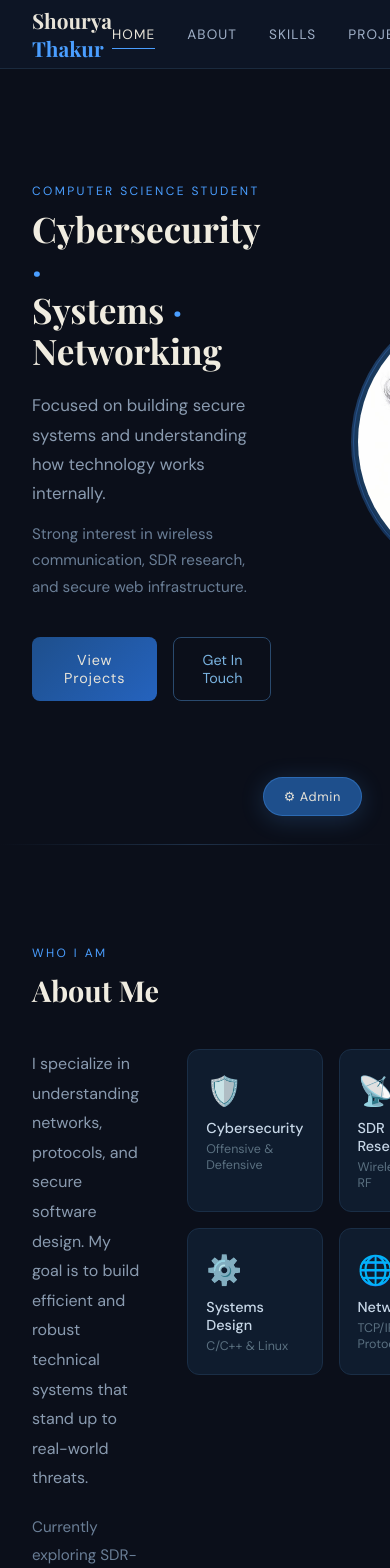
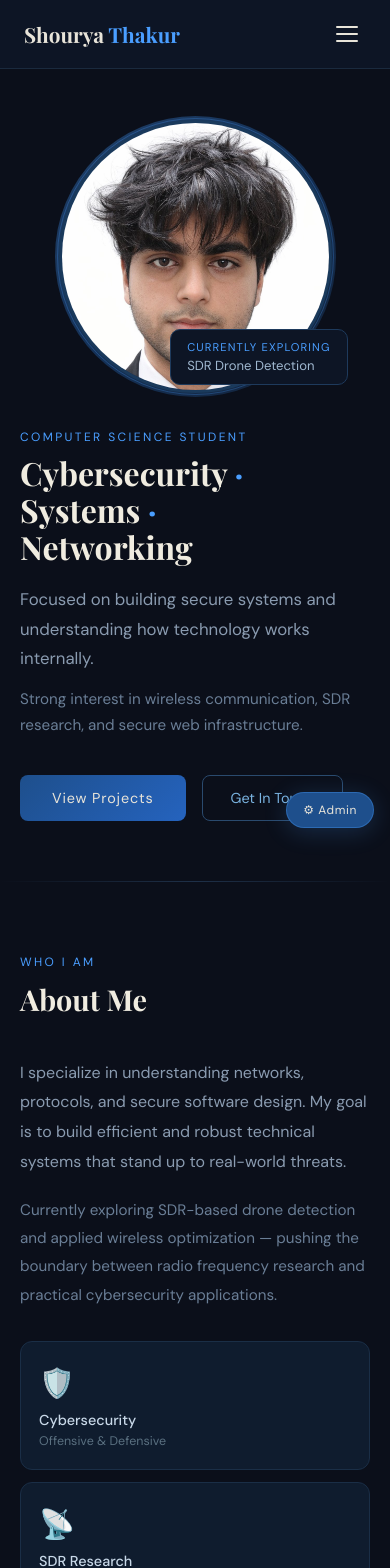
Before and after one commit to shouryathakur-sorcerer/shourya-portfolio, a React (Vite) app: page / in a window 390 px wide. Shown: the top 1568 px of the page. Built offline with nearby package versions, Linux system fonts and the light colour scheme.

Commit message:
Update Portfolio.jsx

```diff
--- a/src/Portfolio.jsx
+++ b/src/Portfolio.jsx
@@ -53,6 +53,7 @@ function SkillBar({ skill, delay }) {
 export default function Portfolio({ data, onOpenAdmin }) {
   const [active, setActive] = useState("Home");
   const [scrolled, setScrolled] = useState(false);
+  const [menuOpen, setMenuOpen] = useState(false);
   const { meta, about, skills, projects, research, contact } = data;
 
   useEffect(() => {
@@ -61,8 +62,14 @@ export default function Portfolio({ data, onOpenAdmin }) {
     return () => window.removeEventListener("scroll", h);
   }, []);
 
+  // Close menu on scroll
+  useEffect(() => {
+    if (menuOpen && scrolled) setMenuOpen(false);
+  }, [scrolled]);
+
   const scrollTo = (id) => {
     setActive(id);
+    setMenuOpen(false);
     const el = document.getElementById(id.toLowerCase());
     if (el) el.scrollIntoView({ behavior: "smooth" });
   };
@@ -72,12 +79,19 @@ export default function Portfolio({ data, onOpenAdmin }) {
       <style>{`
         * { box-sizing: border-box; margin: 0; padding: 0; }
         html { scroll-behavior: smooth; }
-        body { background: #0b0f1a; }
+        body { background: #0b0f1a; overflow-x: hidden; }
         ::selection { background: #4a9eff33; color: #fff; }
+
         .nav-link { cursor: pointer; color: #a0b0c8; font-family: 'DM Sans', sans-serif; font-size: 0.85rem; letter-spacing: 0.08em; text-transform: uppercase; padding: 6px 0; position: relative; transition: color 0.3s; }
         .nav-link::after { content: ''; position: absolute; bottom: 0; left: 0; width: 0; height: 1px; background: #4a9eff; transition: width 0.3s; }
         .nav-link:hover, .nav-link.active { color: #e8e4d9; }
         .nav-link:hover::after, .nav-link.active::after { width: 100%; }
+
+        .nav-link-mobile { cursor: pointer; color: #a0b0c8; font-family: 'DM Sans', sans-serif; font-size: 1rem; letter-spacing: 0.1em; text-transform: uppercase; padding: 16px 0; border-bottom: 1px solid #1a2a3e; display: block; width: 100%; transition: color 0.2s; }
+        .nav-link-mobile:last-child { border-bottom: none; }
+        .nav-link-mobile.active { color: #4a9eff; }
+        .nav-link-mobile:hover { color: #e8e4d9; }
+
         .project-card { transition: transform 0.35s ease, box-shadow 0.35s ease; cursor: default; }
         .project-card:hover { transform: translateY(-6px); box-shadow: 0 20px 50px rgba(74,158,255,0.12); }
         .tag { display: inline-block; padding: 3px 10px; border-radius: 20px; font-size: 0.72rem; letter-spacing: 0.06em; font-family: 'DM Sans', sans-serif; border: 1px solid #2a4a6e; color: #7ab3e0; margin: 3px 3px 3px 0; }
@@ -90,6 +104,51 @@ export default function Portfolio({ data, onOpenAdmin }) {
         @keyframes fadeUp { from { opacity: 0; transform: translateY(30px); } to { opacity: 1; transform: translateY(0); } }
         .admin-fab { position: fixed; bottom: 28px; right: 28px; z-index: 200; background: #1e4f8c; border: 1px solid #4a9eff55; border-radius: 50px; color: #e8e4d9; cursor: pointer; font-family: 'DM Sans', sans-serif; font-size: 0.8rem; letter-spacing: 0.05em; padding: 10px 20px; transition: background 0.2s, transform 0.2s; box-shadow: 0 4px 24px rgba(74,158,255,0.2); }
         .admin-fab:hover { background: #2563be; transform: translateY(-2px); }
+        .hamburger { display: none; background: none; border: none; cursor: pointer; padding: 8px; color: #e8e4d9; flex-direction: column; gap: 5px; }
+        .hamburger span { display: block; width: 22px; height: 2px; background: currentColor; border-radius: 2px; transition: all 0.3s; }
+        .mobile-menu { display: none; position: fixed; top: 68px; left: 0; right: 0; background: rgba(11,15,26,0.98); backdrop-filter: blur(16px); border-bottom: 1px solid #1a2a3e; z-index: 99; padding: 0 24px; }
+
+        /* Hero grid */
+        .hero-grid { display: flex; align-items: center; gap: 64px; }
+        .hero-image-wrap { flex: 0 0 320px; display: flex; justify-content: center; align-items: center; }
+
+        /* About grid */
+        .about-grid { display: grid; grid-template-columns: 1fr 1fr; gap: 48px; }
+        .focus-grid { display: grid; grid-template-columns: 1fr 1fr; gap: 16px; }
+
+        /* Skills grid */
+        .skills-grid { display: grid; grid-template-columns: 1fr 1fr; gap: 16px 48px; }
+
+        /* Projects grid */
+        .projects-grid { display: grid; grid-template-columns: 1fr 1fr; gap: 24px; }
+
+        /* ── MOBILE ── */
+        @media (max-width: 768px) {
+          .hamburger { display: flex; }
+          .desktop-nav { display: none !important; }
+          .mobile-menu { display: block; }
+          .mobile-menu.closed { display: none; }
+
+          .hero-grid { flex-direction: column-reverse; gap: 36px; padding-top: 20px; }
+          .hero-image-wrap { flex: none; width: 100%; }
+
+          .about-grid { grid-template-columns: 1fr; gap: 32px; }
+          .focus-grid { grid-template-columns: 1fr 1fr; gap: 12px; }
+
+          .skills-grid { grid-template-columns: 1fr; gap: 0; }
+
+          .projects-grid { grid-template-columns: 1fr; gap: 20px; }
+
+          .section-pad { padding: 72px 20px !important; }
+          .hero-section { padding: 100px 20px 60px !important; }
+          .contact-section { padding: 72px 20px !important; }
+
+          .admin-fab { bottom: 16px; right: 16px; font-size: 0.75rem; padding: 9px 16px; }
+        }
+
+        @media (max-width: 420px) {
+          .focus-grid { grid-template-columns: 1fr; }
+        }
       `}</style>
 
       {/* Admin FAB */}
@@ -103,32 +162,47 @@ export default function Portfolio({ data, onOpenAdmin }) {
         borderBottom: "1px solid #1a2a3e",
         transition: "background 0.4s",
       }}>
-        <div style={{ maxWidth: 1100, margin: "0 auto", padding: "0 32px", height: 68, display: "flex", alignItems: "center", justifyContent: "space-between" }}>
+        <div style={{ maxWidth: 1100, margin: "0 auto", padding: "0 24px", height: 68, display: "flex", alignItems: "center", justifyContent: "space-between" }}>
           <div onClick={() => scrollTo("Home")} style={{ cursor: "pointer" }}>
             <span style={{ fontFamily: "'Playfair Display', serif", fontSize: "1.3rem", fontWeight: 700, color: "#e8e4d9" }}>
               {meta.name.split(" ")[0]} <span style={{ color: "#4a9eff" }}>{meta.name.split(" ").slice(1).join(" ")}</span>
             </span>
           </div>
-          <div style={{ display: "flex", gap: 32 }}>
+          {/* Desktop nav */}
+          <div className="desktop-nav" style={{ display: "flex", gap: 32 }}>
             {NAV_LINKS.map((l) => (
               <span key={l} className={`nav-link${active === l ? " active" : ""}`} onClick={() => scrollTo(l)}>{l}</span>
             ))}
           </div>
+          {/* Hamburger */}
+          <button className="hamburger" onClick={() => setMenuOpen(o => !o)} aria-label="Toggle menu">
+            <span style={{ transform: menuOpen ? "rotate(45deg) translate(5px, 5px)" : "none" }} />
+            <span style={{ opacity: menuOpen ? 0 : 1 }} />
+            <span style={{ transform: menuOpen ? "rotate(-45deg) translate(5px, -5px)" : "none" }} />
+          </button>
         </div>
       </nav>
 
+      {/* Mobile menu */}
+      <div className={`mobile-menu${menuOpen ? "" : " closed"}`}>
+        {NAV_LINKS.map((l) => (
+          <span key={l} className={`nav-link-mobile${active === l ? " active" : ""}`} onClick={() => scrollTo(l)}>{l}</span>
+        ))}
+      </div>
+
       {/* HERO */}
-      <section id="home" style={{ minHeight: "100vh", display: "flex", alignItems: "center", padding: "100px 32px 60px", maxWidth: 1100, margin: "0 auto", gap: 64 }}>
+      <section id="home" className="hero-section" style={{ minHeight: "100vh", display: "flex", alignItems: "center", padding: "100px 32px 60px", maxWidth: 1100, margin: "0 auto" }}>
+        <div className="hero-grid" style={{ width: "100%" }}>
           <div style={{ flex: 1, opacity: 0, animation: "fadeUp 0.8s ease 0.1s forwards" }}>
             <p className="slabel">{meta.role}</p>
-          <h1 style={{ fontFamily: "'Playfair Display', serif", fontSize: "clamp(2.2rem, 5vw, 3.8rem)", fontWeight: 700, lineHeight: 1.15, marginBottom: 20, color: "#f0ece0" }}>
+            <h1 style={{ fontFamily: "'Playfair Display', serif", fontSize: "clamp(2rem, 5vw, 3.8rem)", fontWeight: 700, lineHeight: 1.15, marginBottom: 20, color: "#f0ece0" }}>
               {meta.heroLine1} <span style={{ color: "#4a9eff" }}>·</span><br />
               {meta.heroLine2} <span style={{ color: "#4a9eff" }}>·</span><br />
               {meta.heroLine3}
             </h1>
             <p style={{ fontFamily: "'DM Sans', sans-serif", color: "#8a9bb0", fontSize: "1.05rem", lineHeight: 1.75, maxWidth: 440, marginBottom: 12 }}>{meta.heroBio}</p>
             <p style={{ fontFamily: "'DM Sans', sans-serif", color: "#6a7e96", fontSize: "0.95rem", lineHeight: 1.75, maxWidth: 440, marginBottom: 36 }}>{meta.heroSub}</p>
-          <div style={{ display: "flex", gap: 16 }}>
+            <div style={{ display: "flex", gap: 16, flexWrap: "wrap" }}>
               <button className="btn-primary" onClick={() => scrollTo("Projects")}>View Projects</button>
               <button onClick={() => scrollTo("Contact")} style={{ background: "transparent", border: "1px solid #2a4a6e", borderRadius: 8, color: "#7ab3e0", cursor: "pointer", fontFamily: "'DM Sans', sans-serif", fontSize: "0.9rem", padding: "13px 28px", transition: "border-color 0.3s, color 0.3s" }}
                 onMouseOver={e => { e.currentTarget.style.borderColor = "#4a9eff"; e.currentTarget.style.color = "#e8e4d9"; }}
@@ -136,47 +210,19 @@ export default function Portfolio({ data, onOpenAdmin }) {
               >Get In Touch</button>
             </div>
           </div>
-        <div style={{ flex: "0 0 320px", display: "flex", justifyContent: "center", alignItems: "center", opacity: 0, animation: "fadeUp 0.8s ease 0.3s forwards" }}>
+          <div className="hero-image-wrap" style={{ opacity: 0, animation: "fadeUp 0.8s ease 0.3s forwards" }}>
             <div style={{ position: "relative" }}>
-            {/* Outer glow ring */}
-            <div style={{
-              position: "absolute", inset: -4, borderRadius: "50%",
-              background: "linear-gradient(135deg, #4a9eff55, #1e4f8c88, #4a9eff22)",
-              zIndex: 0,
-            }} />
-            {/* Mid ring */}
-            <div style={{
-              position: "absolute", inset: -2, borderRadius: "50%",
-              border: "1.5px solid #4a9eff44",
-              zIndex: 1,
-            }} />
-            {/* Photo */}
+              <div style={{ position: "absolute", inset: -4, borderRadius: "50%", background: "linear-gradient(135deg, #4a9eff55, #1e4f8c88, #4a9eff22)", zIndex: 0 }} />
+              <div style={{ position: "absolute", inset: -2, borderRadius: "50%", border: "1.5px solid #4a9eff44", zIndex: 1 }} />
               <img
                 src={profileImg}
                 alt="Shourya Thakur"
-              style={{
-                width: 280,
-                height: 280,
-                borderRadius: "50%",
-                objectFit: "cover",
-                objectPosition: "center top",
-                display: "block",
-                position: "relative",
-                zIndex: 2,
-                border: "3px solid #1a3a5c",
-              }}
+                style={{ width: "min(280px, 70vw)", height: "min(280px, 70vw)", borderRadius: "50%", objectFit: "cover", objectPosition: "center top", display: "block", position: "relative", zIndex: 2, border: "3px solid #1a3a5c" }}
               />
-            {/* Badge */}
-            <div style={{
-              position: "absolute", bottom: 8, right: -16, zIndex: 3,
-              background: "#0d1525",
-              border: "1px solid #1e3a5c",
-              borderRadius: 10,
-              padding: "10px 16px",
-              backdropFilter: "blur(8px)",
-            }}>
+              <div style={{ position: "absolute", bottom: 8, right: -16, zIndex: 3, background: "#0d1525", border: "1px solid #1e3a5c", borderRadius: 10, padding: "10px 16px", backdropFilter: "blur(8px)" }}>
                 <p style={{ fontFamily: "'DM Sans', sans-serif", fontSize: "0.7rem", color: "#4a9eff", letterSpacing: "0.1em", textTransform: "uppercase", margin: 0 }}>Currently Exploring</p>
                 <p style={{ fontFamily: "'DM Sans', sans-serif", fontSize: "0.82rem", color: "#a0b8d0", marginTop: 3, margin: "3px 0 0" }}>{meta.currentlyExploring}</p>
+              </div>
             </div>
           </div>
         </div>
@@ -184,15 +230,15 @@ export default function Portfolio({ data, onOpenAdmin }) {
       <div className="divider" />
 
       {/* ABOUT */}
-      <section id="about" style={{ padding: "100px 32px", maxWidth: 1100, margin: "0 auto" }}>
+      <section id="about" className="section-pad" style={{ padding: "100px 32px", maxWidth: 1100, margin: "0 auto" }}>
         <FadeIn><p className="slabel">Who I Am</p><h2 style={{ fontFamily: "'Playfair Display', serif", fontSize: "clamp(1.8rem,3vw,2.6rem)", fontWeight: 700, marginBottom: 40, color: "#f0ece0" }}>About Me</h2></FadeIn>
-        <div style={{ display: "grid", gridTemplateColumns: "1fr 1fr", gap: 48 }}>
+        <div className="about-grid">
           <FadeIn delay={0.1}>
             <p style={{ fontFamily: "'DM Sans', sans-serif", color: "#8a9bb0", fontSize: "1rem", lineHeight: 1.85, marginBottom: 20 }}>{about.para1}</p>
             <p style={{ fontFamily: "'DM Sans', sans-serif", color: "#6a7e96", fontSize: "0.95rem", lineHeight: 1.85 }}>{about.para2}</p>
           </FadeIn>
           <FadeIn delay={0.2}>
-            <div style={{ display: "grid", gridTemplateColumns: "1fr 1fr", gap: 16 }}>
+            <div className="focus-grid">
               {about.focusAreas.map((item) => (
                 <div key={item.label} style={{ background: "#0f1c2e", border: "1px solid #1a2e46", borderRadius: 12, padding: "20px 18px" }}>
                   <div style={{ fontSize: "1.8rem", marginBottom: 10 }}>{item.icon}</div>
@@ -207,18 +253,18 @@ export default function Portfolio({ data, onOpenAdmin }) {
       <div className="divider" />
 
       {/* SKILLS */}
-      <section id="skills" style={{ padding: "100px 32px", maxWidth: 1100, margin: "0 auto" }}>
+      <section id="skills" className="section-pad" style={{ padding: "100px 32px", maxWidth: 1100, margin: "0 auto" }}>
         <FadeIn><p className="slabel">Expertise</p><h2 style={{ fontFamily: "'Playfair Display', serif", fontSize: "clamp(1.8rem,3vw,2.6rem)", fontWeight: 700, marginBottom: 50, color: "#f0ece0" }}>Technical Skills</h2></FadeIn>
-        <div style={{ display: "grid", gridTemplateColumns: "1fr 1fr", gap: "16px 48px" }}>
+        <div className="skills-grid">
           {skills.map((s, i) => <SkillBar key={s.name + i} skill={s} delay={i * 0.07} />)}
         </div>
       </section>
       <div className="divider" />
 
       {/* PROJECTS */}
-      <section id="projects" style={{ padding: "100px 32px", maxWidth: 1100, margin: "0 auto" }}>
+      <section id="projects" className="section-pad" style={{ padding: "100px 32px", maxWidth: 1100, margin: "0 auto" }}>
         <FadeIn><p className="slabel">Portfolio</p><h2 style={{ fontFamily: "'Playfair Display', serif", fontSize: "clamp(1.8rem,3vw,2.6rem)", fontWeight: 700, marginBottom: 50, color: "#f0ece0" }}>Projects</h2></FadeIn>
-        <div style={{ display: "grid", gridTemplateColumns: "1fr 1fr", gap: 24 }}>
+        <div className="projects-grid">
           {projects.map((p, i) => (
             <FadeIn key={p.id} delay={i * 0.08}>
               <div className="project-card" style={{ background: "#0f1c2e", border: "1px solid #1a2e46", borderRadius: 14, padding: "28px 26px", height: "100%" }}>
@@ -235,16 +281,16 @@ export default function Portfolio({ data, onOpenAdmin }) {
       <div className="divider" />
 
       {/* RESEARCH */}
-      <section id="research" style={{ padding: "100px 32px", maxWidth: 1100, margin: "0 auto" }}>
+      <section id="research" className="section-pad" style={{ padding: "100px 32px", maxWidth: 1100, margin: "0 auto" }}>
         <FadeIn><p className="slabel">Academic Work</p><h2 style={{ fontFamily: "'Playfair Display', serif", fontSize: "clamp(1.8rem,3vw,2.6rem)", fontWeight: 700, marginBottom: 50, color: "#f0ece0" }}>Research</h2></FadeIn>
         <div style={{ display: "flex", flexDirection: "column", gap: 20 }}>
           {research.map((r, i) => (
             <FadeIn key={r.id} delay={i * 0.1}>
-              <div style={{ background: "#0f1c2e", border: "1px solid #1a2e46", borderRadius: 14, padding: "28px 30px", display: "flex", gap: 28, alignItems: "flex-start" }}>
+              <div style={{ background: "#0f1c2e", border: "1px solid #1a2e46", borderRadius: 14, padding: "28px 24px", display: "flex", gap: 24, alignItems: "flex-start", flexWrap: "wrap" }}>
                 <div style={{ background: "#0b1625", border: "1px solid #1e3a5c", borderRadius: 8, padding: "8px 14px", flexShrink: 0 }}>
                   <p style={{ fontFamily: "'DM Sans', sans-serif", fontWeight: 600, color: "#4a9eff", fontSize: "0.85rem" }}>{r.year}</p>
                 </div>
-                <div>
+                <div style={{ flex: 1, minWidth: 200 }}>
                   <h3 style={{ fontFamily: "'Playfair Display', serif", fontSize: "1.1rem", color: "#dde8f0", marginBottom: 10 }}>{r.title}</h3>
                   <p style={{ fontFamily: "'DM Sans', sans-serif", color: "#6a8090", fontSize: "0.88rem", lineHeight: 1.75 }}>{r.abstract}</p>
                   {r.link && <a href={r.link} target="_blank" rel="noopener noreferrer" style={{ display: "inline-block", marginTop: 10, fontFamily: "'DM Sans', sans-serif", fontSize: "0.8rem", color: "#4a9eff", textDecoration: "none" }}>Read Paper →</a>}
@@ -257,7 +303,7 @@ export default function Portfolio({ data, onOpenAdmin }) {
       <div className="divider" />
 
       {/* CONTACT */}
-      <section id="contact" style={{ padding: "100px 32px", maxWidth: 600, margin: "0 auto" }}>
+      <section id="contact" className="contact-section" style={{ padding: "100px 32px", maxWidth: 600, margin: "0 auto" }}>
         <FadeIn>
           <p className="slabel">Let's Connect</p>
           <h2 style={{ fontFamily: "'Playfair Display', serif", fontSize: "clamp(1.8rem,3vw,2.6rem)", fontWeight: 700, marginBottom: 14, color: "#f0ece0" }}>{contact.heading}</h2>
@@ -281,7 +327,7 @@ export default function Portfolio({ data, onOpenAdmin }) {
       </section>
 
       {/* FOOTER */}
-      <footer style={{ borderTop: "1px solid #1a2e46", padding: "32px", textAlign: "center" }}>
+      <footer style={{ borderTop: "1px solid #1a2e46", padding: "32px 24px", textAlign: "center" }}>
         <p style={{ fontFamily: "'DM Sans', sans-serif", color: "#3a5070", fontSize: "0.82rem" }}>
           © {meta.footerYear} {meta.name} · Built with precision
         </p>
```
Lines whose indentation alone changed are shown as unchanged.
